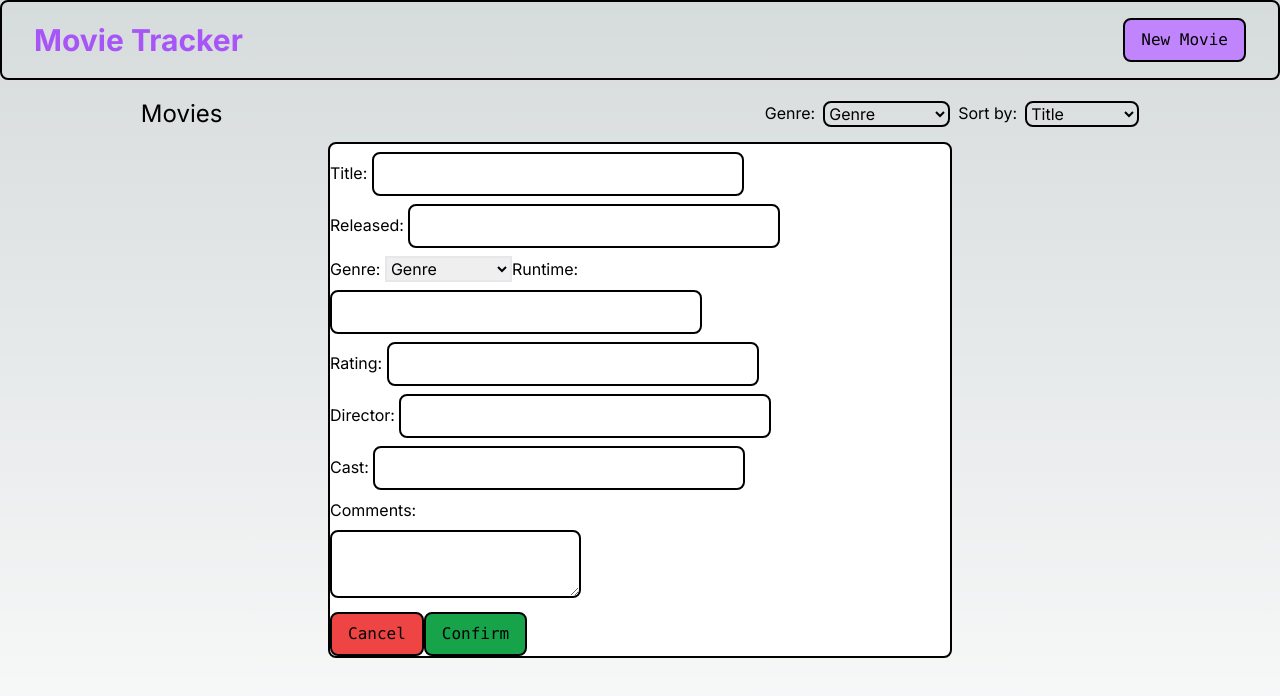
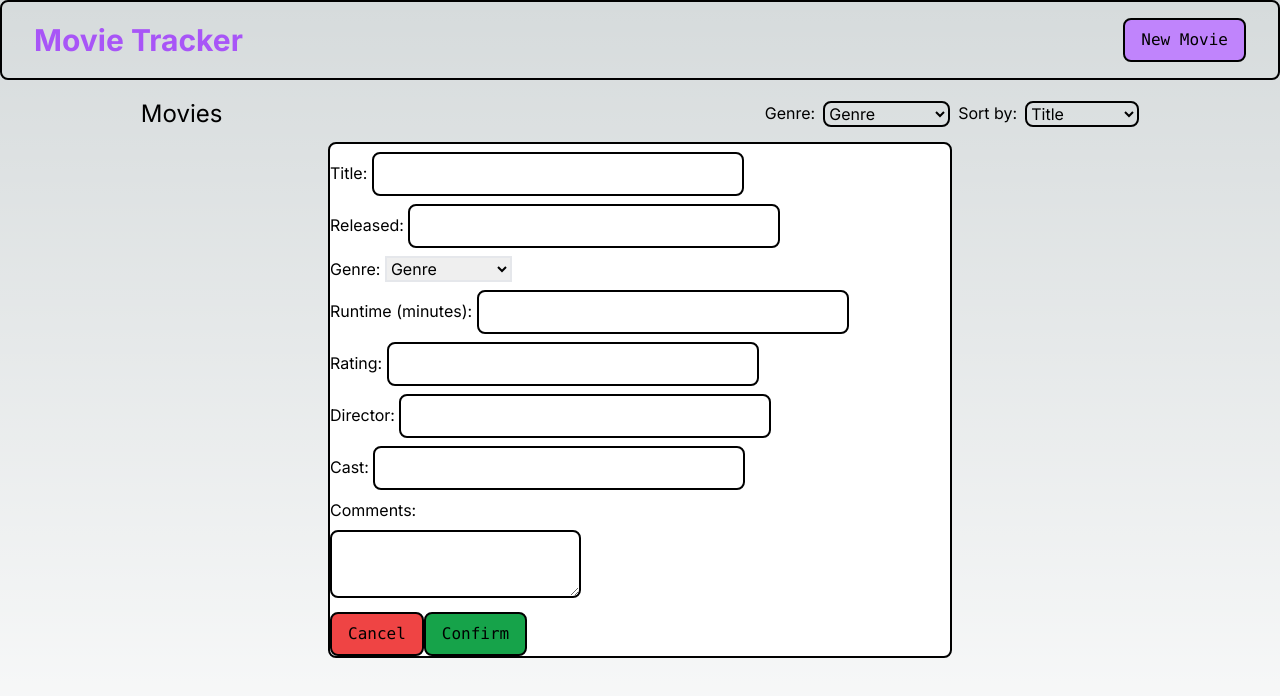
Before and after one commit to jdbren/jbre0263-tracker, a Next.js app: page / in a window 1280 px wide. Both pictures are taken after a click on the button "New Movie". Shown: the top 696 px of the page. Built offline with nearby package versions, Linux system fonts and the light colour scheme.

Commit message:
Update AddMenu label for runtime duration

```diff
--- a/components/AddMenu.tsx
+++ b/components/AddMenu.tsx
@@ -49,7 +49,8 @@ const AddMenu = ({ isOpen, onClose, onSubmit }: {
           <option>Sci-Fi</option>
           <option>Thriller</option>
         </select>
-        <label htmlFor="runtime">Runtime: </label>
+        <br />
+        <label htmlFor="runtime">Runtime (minutes): </label>
         <input type="number" name="runtime" title="Duration"
           required min='0'
         />
```
